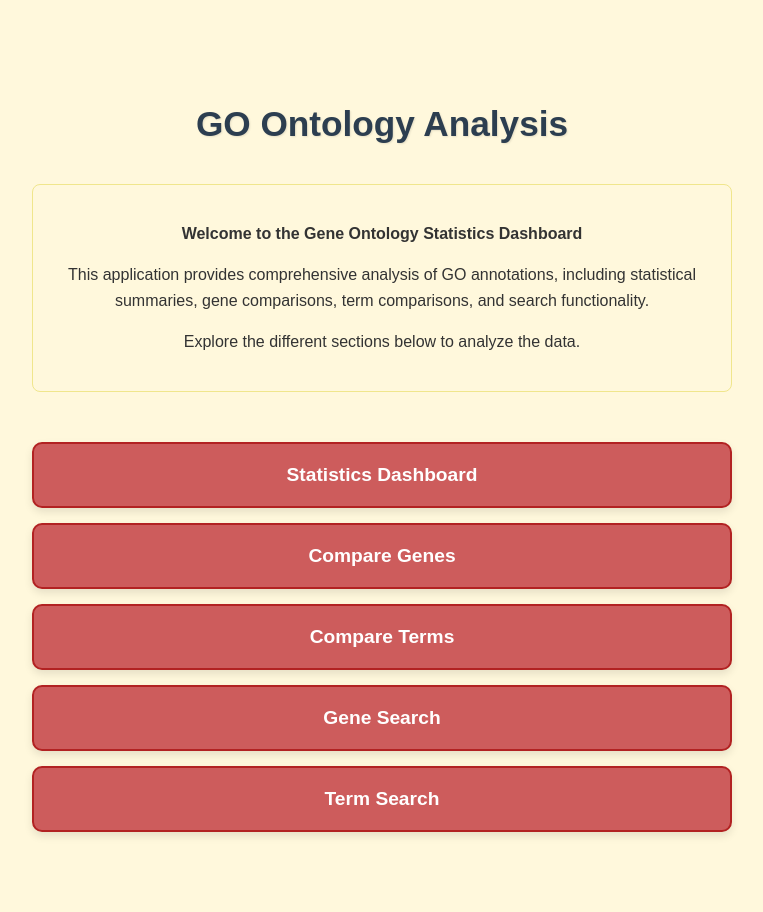
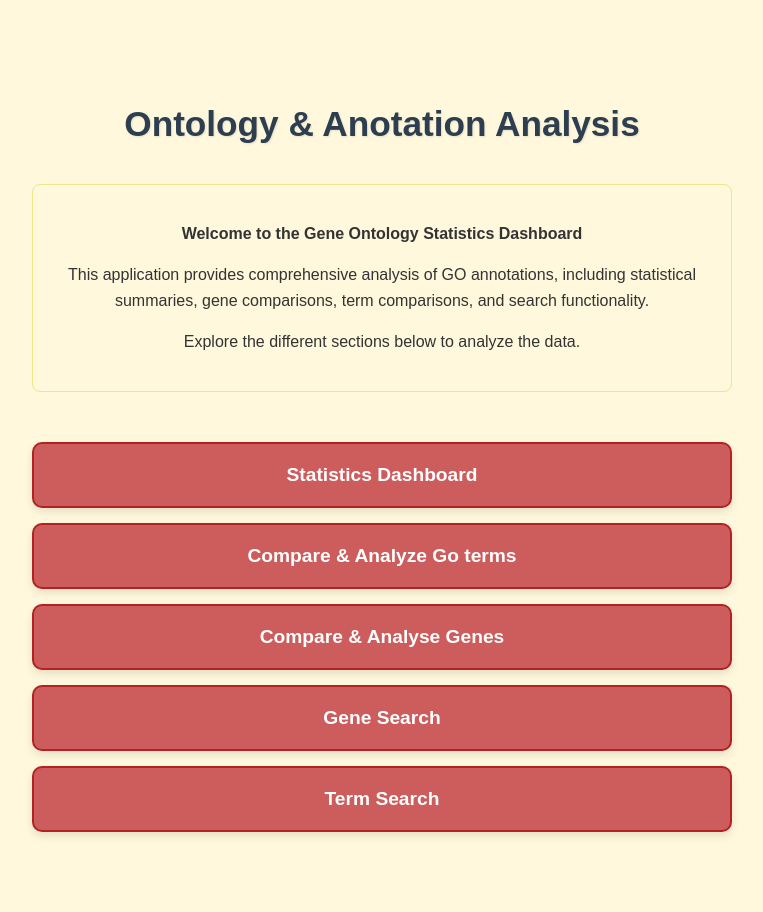
Before and after one commit to heliasol/Project, a Python web app: template Project/templates/index.html in a window 1280 px wide. Shown: the whole page, without its empty margins (258-1021 px from the left). Run offline with Jinja, Linux system fonts and the light colour scheme; the template is opened without the code that fills it, so the values that code supplies are empty.

Commit message:
final index
Updated the title and links in the index.html file to reflect new naming conventions and improved clarity.

```diff
--- a/Project/templates/index.html
+++ b/Project/templates/index.html
@@ -1,15 +1,15 @@
 <!DOCTYPE html>
 <html>
 <head>
-    <title>GO Ontology Analysis</title>
+    <title> Ontology & Annotation Analysis</title>
     <style>
         body {
             font-family: Arial, sans-serif;
             max-width: 700px;
             margin: 50px auto;
             padding: 30px;
-            background-color: cornsilk;  /* ← Changed to cornsilk */
-            color: #333;  /* Dark text for better readability */
+            background-color: cornsilk;
+            color: #333;
         }
         h1 {
             text-align: center;
@@ -55,7 +55,7 @@
     </style>
 </head>
 <body>
-    <h1>GO Ontology Analysis</h1>
+    <h1>Ontology & Anotation Analysis</h1>
 
     <div class="intro">
         <p><strong>Welcome to the Gene Ontology Statistics Dashboard</strong></p>
@@ -64,19 +64,19 @@
     </div>
 
     <div class="links">
-        <a href="/statistics" class="link-box">
+        <a href="/stats" class="link-box">
             Statistics Dashboard
         </a>
-        <a href="/compare-genes" class="link-box">
-            Compare Genes
+        <a href="/analyse_terms" class="link-box">
+            Compare & Analyze Go terms
         </a>
-        <a href="/compare-terms" class="link-box">
-            Compare Terms
+        <a href="/analyse_genes" class="link-box">
+            Compare & Analyse Genes
         </a>
-        <a href="/gene-search" class="link-box">
+        <a href="/gene" class="link-box">
             Gene Search
         </a>
-        <a href="/term-search" class="link-box">
+        <a href="/term" class="link-box">
             Term Search
         </a>
     </div>
```
